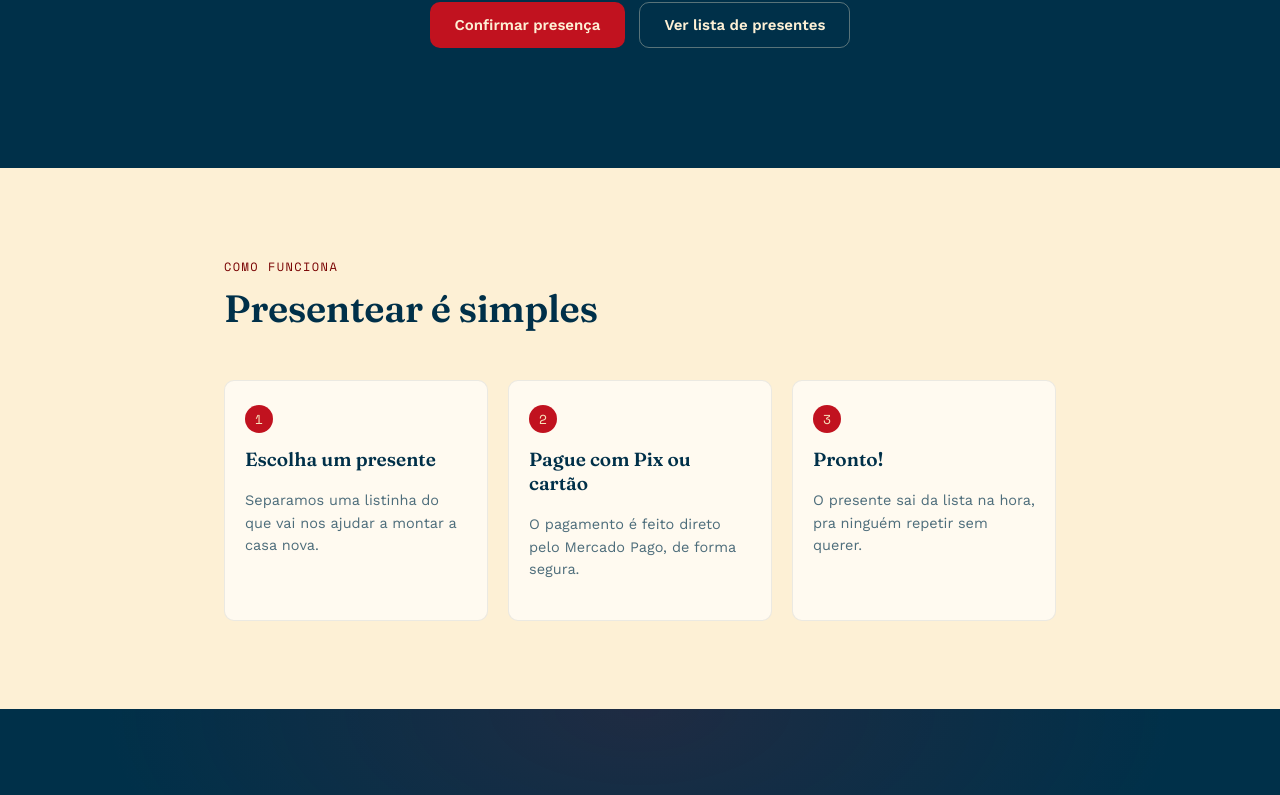
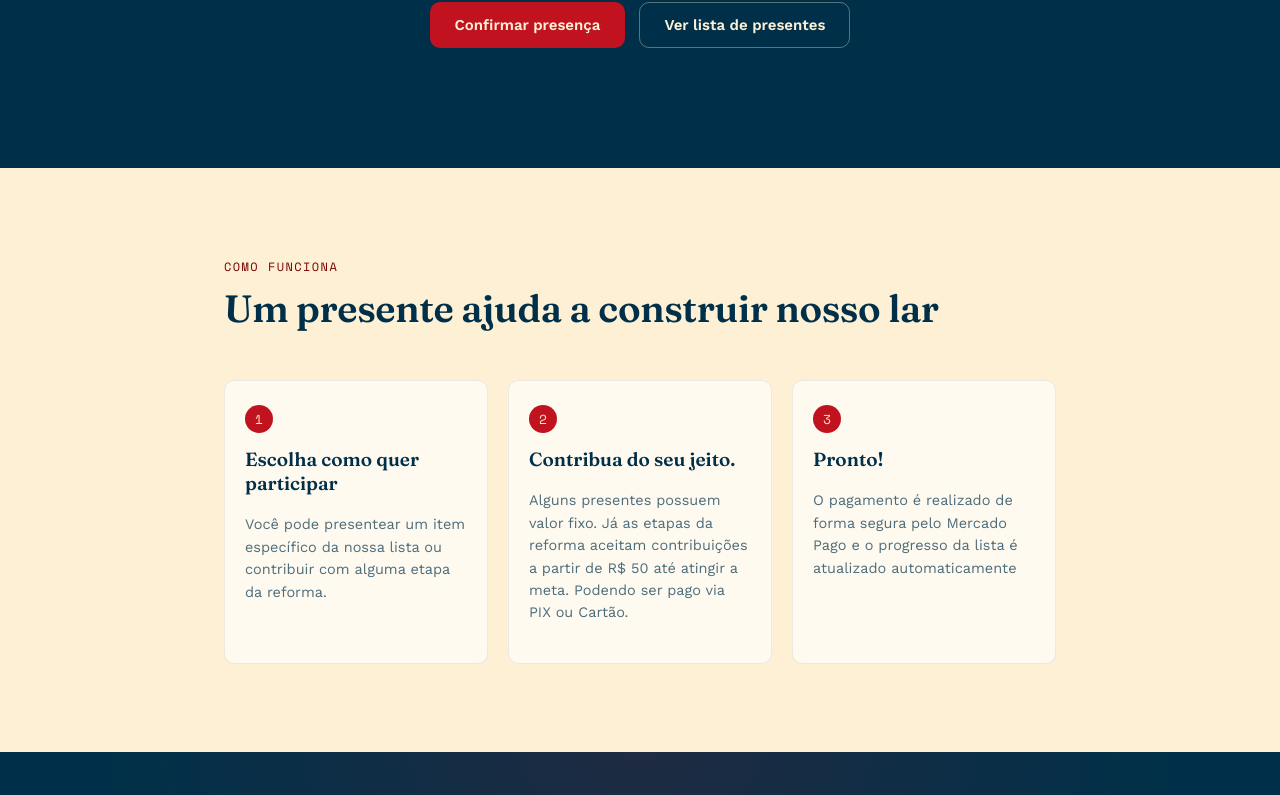
Before and after one commit to maathsousa/cha-de-panela, a Next.js app: page / in a window 1280 px wide. Shown: the part 533-1328 px from the top of the page. Built offline with nearby package versions, Linux system fonts and the light colour scheme; no server answers.

Commit message:
Update page.js

```diff
--- a/app/page.js
+++ b/app/page.js
@@ -39,28 +39,28 @@ export default function Home() {
       <section className="secao-clara">
         <div className="container">
           <span className="secao__eyebrow">Como funciona</span>
-          <h2 className="secao__titulo">Presentear é simples</h2>
+          <h2 className="secao__titulo">Um presente ajuda a construir nosso lar</h2>
 
           <div className="passos">
             <div className="passo">
               <div className="passo__numero">1</div>
-              <p className="passo__titulo">Escolha um presente</p>
+              <p className="passo__titulo">Escolha como quer participar</p>
               <p className="passo__texto">
-                Separamos uma listinha do que vai nos ajudar a montar a casa nova.
+                Você pode presentear um item específico da nossa lista ou contribuir com alguma etapa da reforma.
               </p>
             </div>
             <div className="passo">
               <div className="passo__numero">2</div>
-              <p className="passo__titulo">Pague com Pix ou cartão</p>
+              <p className="passo__titulo">Contribua do seu jeito.</p>
               <p className="passo__texto">
-                O pagamento é feito direto pelo Mercado Pago, de forma segura.
+                Alguns presentes possuem valor fixo. Já as etapas da reforma aceitam contribuições a partir de R$ 50 até atingir a meta. Podendo ser pago via PIX ou Cartão.
               </p>
             </div>
             <div className="passo">
               <div className="passo__numero">3</div>
               <p className="passo__titulo">Pronto!</p>
               <p className="passo__texto">
-                O presente sai da lista na hora, pra ninguém repetir sem querer.
+                O pagamento é realizado de forma segura pelo Mercado Pago e o progresso da lista é atualizado automaticamente
               </p>
             </div>
           </div>
```
